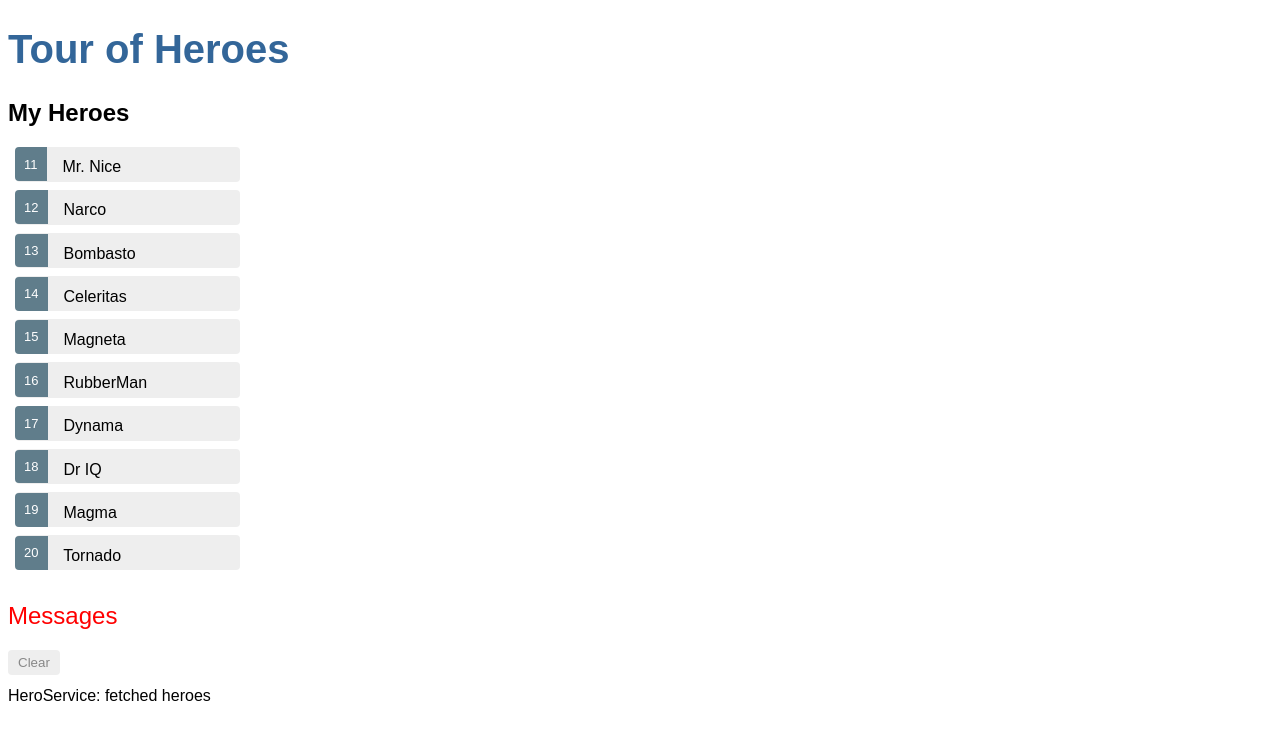
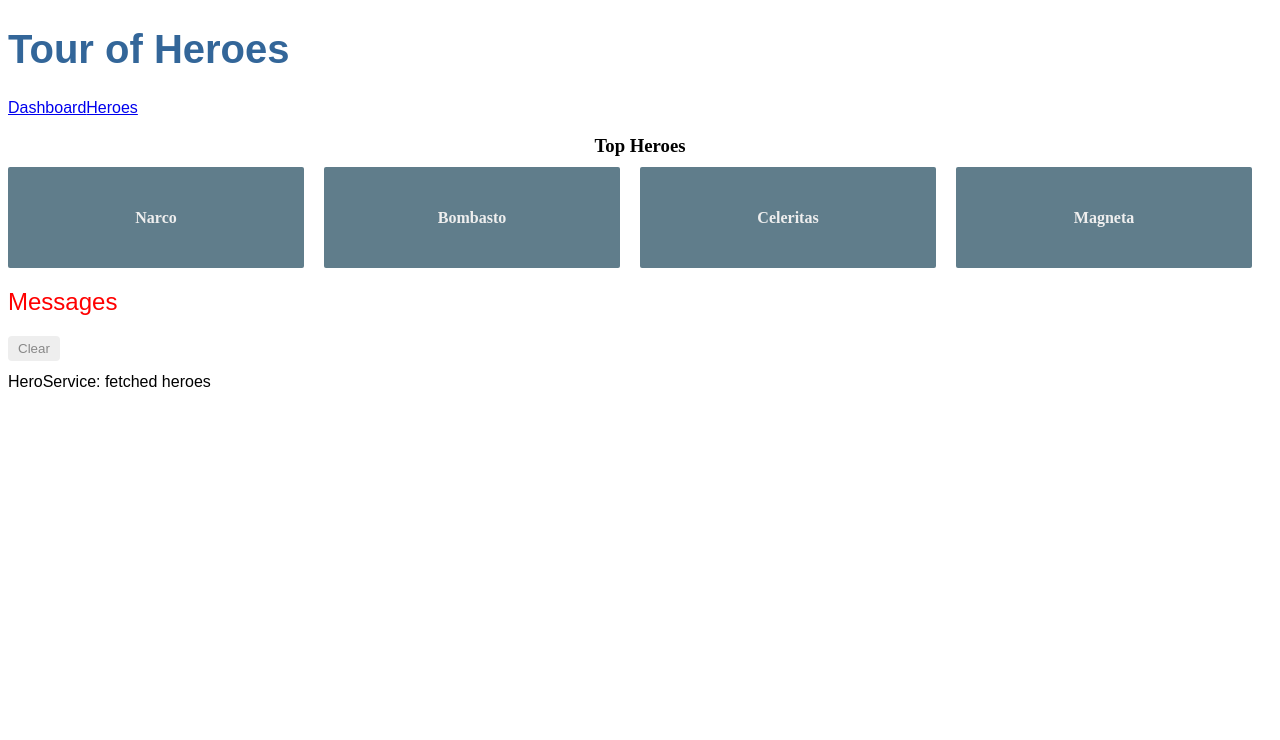
Before and after one commit to luis-velasquezg/Tour-of-Heroes, an Angular app: page /dashboard in a window 1280 px wide. Shown: the top 740 px of the page. Built offline with nearby package versions, Linux system fonts and the light colour scheme.

Commit message:
routingModule - Commit 2

```diff
--- a/src/app/app.component.html
+++ b/src/app/app.component.html
@@ -1,4 +1,8 @@
 <!--The content below is only a placeholder and can be replaced.-->
   <h1>{{ title }}</h1>
-  <app-heroes></app-heroes>
+  <nav>
+    <a routerLink="/dashboard">Dashboard</a>
+    <a routerLink="/heroes">Heroes</a>
+  </nav>
+  <router-outlet></router-outlet>
   <app-messages></app-messages>
--- a/src/app/app.module.ts
+++ b/src/app/app.module.ts
@@ -7,13 +7,15 @@ import { HeroesComponent } from './heroes/heroes.component';
 import { HeroDetailComponent } from './hero-detail/hero-detail.component';
 import { MessagesComponent } from './messages/messages.component';
 import { AppRoutingModule } from './/app-routing.module';
+import { DashboardComponent } from './dashboard/dashboard.component';
 
 @NgModule({
   declarations: [
     AppComponent,
     HeroesComponent,
     HeroDetailComponent,
-    MessagesComponent
+    MessagesComponent,
+    DashboardComponent
   ],
   imports: [
     BrowserModule,
--- /dev/null
+++ b/src/app/dashboard/dashboard.component.css
@@ -0,0 +1,75 @@
+/* DashboardComponent's private CSS styles */
+[class*='col-'] {
+    float: left;
+    padding-right: 20px;
+    padding-bottom: 20px;
+}
+
+[class*='col-']:last-of-type {
+    padding-right: 0;
+}
+
+a {
+    text-decoration: none;
+}
+
+*, *:after, *:before {
+    -webkit-box-sizing: border-box;
+    -moz-box-sizing: border-box;
+    box-sizing: border-box;
+}
+
+h3 {
+    text-align: center; margin-bottom: 0;
+}
+
+h4 {
+    position: relative;
+}
+
+.grid {
+    margin: 0;
+}
+
+.col-1-4 {
+    width: 25%;
+}
+
+.module {
+    padding: 20px;
+    text-align: center;
+    color: #eee;
+    max-height: 120px;
+    min-width: 120px;
+    background-color: #607d8b;
+    border-radius: 2px;
+}
+
+.module:hover {
+    background-color: #eee;
+    cursor: pointer;
+    color: #607d8b;
+}
+
+.grid-pad {
+    padding: 10px 0;
+}
+
+.grid-pad > [class*='col-']:last-of-type {
+    padding-right: 20px;
+}
+
+@media (max-width: 600px) {
+    .module {
+        font-size: 10px;
+        max-height: 75px; }
+}
+
+@media (max-width: 1024px) {
+    .grid {
+        margin: 0;
+    }
+    .module {
+        min-width: 60px;
+    }
+}
--- /dev/null
+++ b/src/app/dashboard/dashboard.component.html
@@ -0,0 +1,9 @@
+<h3>Top Heroes</h3>
+<div class="grid grid-pad">
+  <a *ngFor="let hero of heroes" class="col-1-4"
+      routerLink="/detail/{{hero.id}}">
+    <div class="module hero">
+      <h4>{{hero.name}}</h4>
+    </div>
+  </a>
+</div>
--- /dev/null
+++ b/src/app/dashboard/dashboard.component.ts
@@ -0,0 +1,24 @@
+import { Component, OnInit } from '@angular/core';
+import { Hero } from '../hero';
+import { HeroService } from '../hero.service';
+
+@Component({
+  selector: 'app-dashboard',
+  templateUrl: './dashboard.component.html',
+  styleUrls: ['./dashboard.component.css']
+})
+export class DashboardComponent implements OnInit {
+  heroes: Hero[] = [];
+
+  constructor(private heroService: HeroService) { }
+
+  ngOnInit() {
+    this.getHeroes();
+  }
+
+  getHeroes(): void {
+    this.heroService.getHeroes()
+      .subscribe(heroes => this.heroes = heroes.slice(1, 5));
+  }
+
+}
--- a/src/app/hero-detail/hero-detail.component.ts
+++ b/src/app/hero-detail/hero-detail.component.ts
@@ -1,5 +1,8 @@
 import { Component, OnInit, Input } from '@angular/core';
 import { Hero } from '../hero';
+import { ActivatedRoute } from '@angular/router';
+import { Location } from '@angular/common';
+import { HeroService } from '../hero.service';
 
 @Component({
   selector: 'app-hero-detail',
@@ -10,7 +13,11 @@ export class HeroDetailComponent implements OnInit {
 
   @Input() hero: Hero;
 
-  constructor() { }
+  constructor(
+    private route: ActivatedRoute,
+    private heroService: HeroService,
+    private location: Location
+  ) { }
 
   ngOnInit() {
   }
--- a/src/app/heroes/heroes.component.html
+++ b/src/app/heroes/heroes.component.html
@@ -1,11 +1,9 @@
 <h2>My Heroes</h2>
 
 <ul class="heroes">
-  <li *ngFor="let hero of heroes"
-    [class.selected]="hero === selectedHero"
-    (click)="onSelect(hero)">
-    <span class="badge">{{hero.id}}</span> {{hero.name}}
+  <li *ngFor="let hero of heroes">
+    <a routerLink="/detail/{{hero.id}}">
+      <span class="badge">{{hero.id}}</span> {{hero.name}}
+    </a>
   </li>
 </ul>
-
-<app-hero-detail [hero]="selectedHero"></app-hero-detail>
--- a/src/app/heroes/heroes.component.ts
+++ b/src/app/heroes/heroes.component.ts
@@ -9,13 +9,12 @@ import { HeroService} from '../hero.service';
 })
 
 export class HeroesComponent implements OnInit {
-
-  selectedHero: Hero;
-
   heroes: Hero[];
 
-  onSelect(hero: Hero): void {
-    this.selectedHero = hero;
+  constructor(private heroService: HeroService) { }
+
+  ngOnInit() {
+    this.getHeroes();
   }
 
   getHeroes(): void {
@@ -23,10 +22,4 @@ export class HeroesComponent implements OnInit {
       .subscribe(heroes => this.heroes = heroes);
   }
 
-  constructor(private heroService: HeroService) { }
-
-  ngOnInit() {
-    this.getHeroes();
-  }
-
 }
```
Also changed, not shown: src/app/app-routing.module.ts (+11 -0 lines), 1 other file (tests, documents, lock files or other folders).
